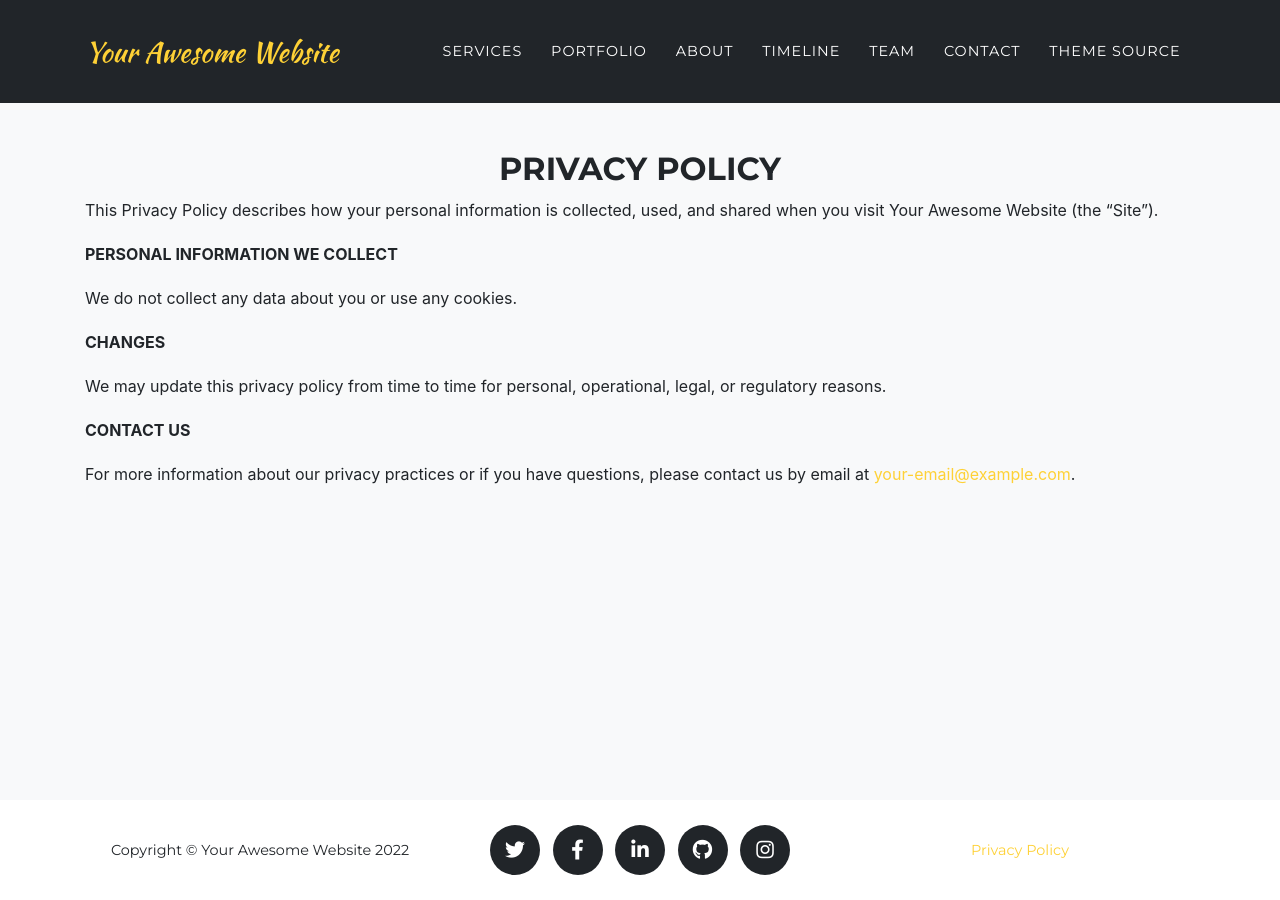
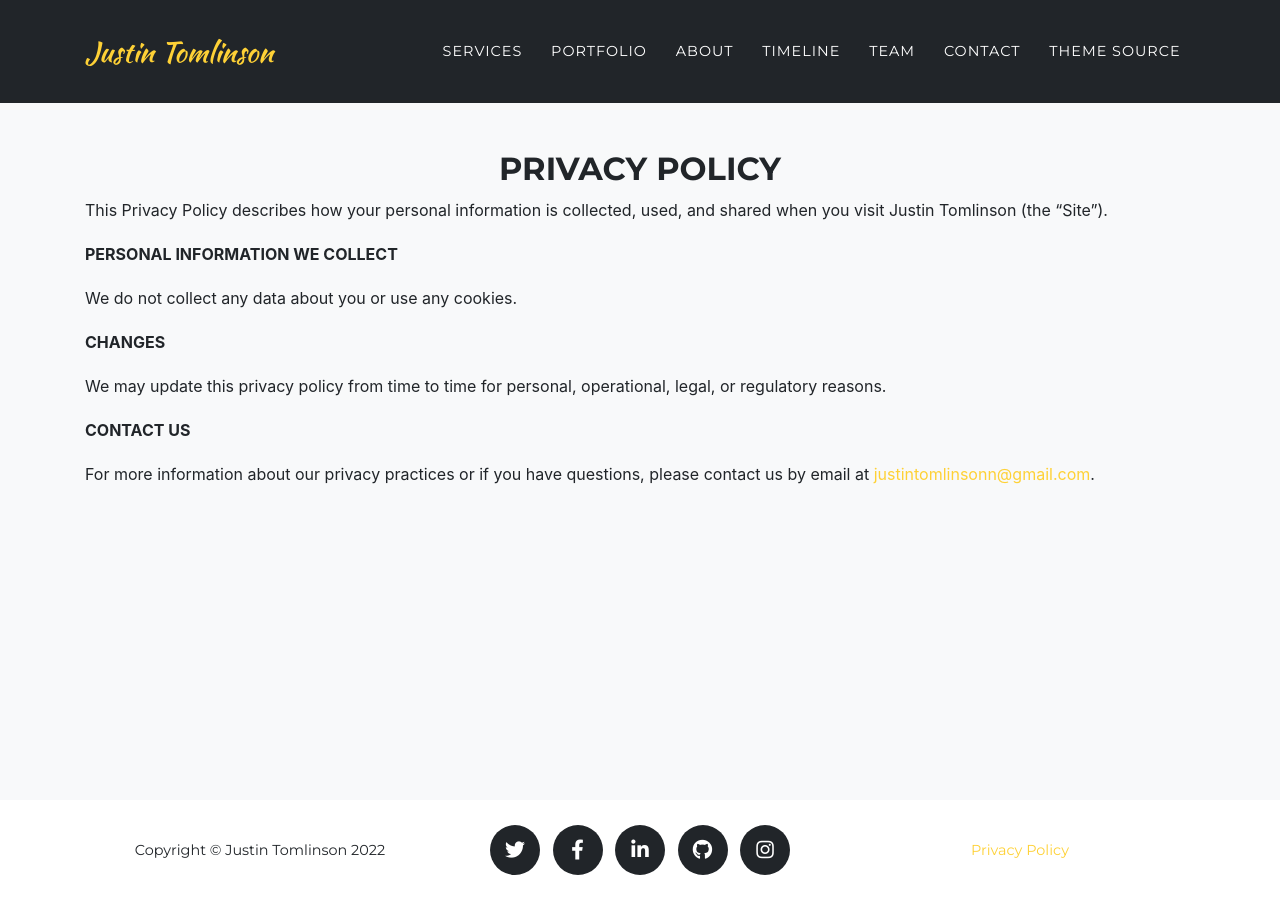
Before and after one commit to tomljr2/tomljr2.github.io, a Jekyll site: the page built from legal.md, in a window 1280 px wide. Built offline with Jekyll 4.4.1, drawn with Linux system fonts in a browser that asks for light colours; some web fonts are replaced.

Commit message:
Update _config.yml

```diff
--- a/_config.yml
+++ b/_config.yml
@@ -17,10 +17,10 @@ remote_theme: raviriley/agency-jekyll-theme
 url    : "" # the base hostname & protocol for your site, e.g. http://example.com
 baseurl: "" # the subpath of your site, e.g. /blog
 
-title      : Your Awesome Website
-email      : your-email@example.com #this is also the email contact forms will go to
-description: "Site description"
-author     : Your Name
+title      : Justin Tomlinson
+email      : justintomlinsonn@gmail.com
+description: "Justin Tomlinson: Software Engineer"
+author     : Justin Tomlinson
 # logo:     #optional, defaults to site title
   # path: assets\img\clients\creative-market.jpg
   # height: 60 #height in px, defaults to 52px
```
